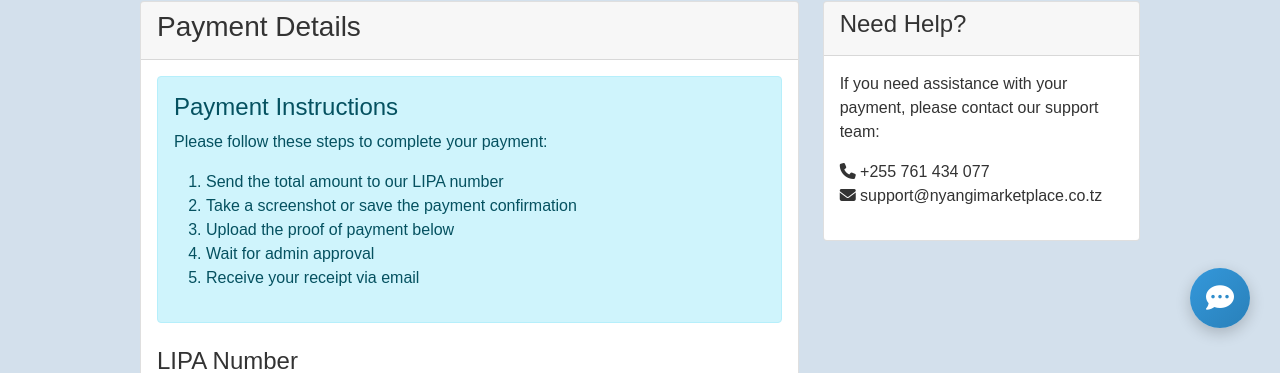
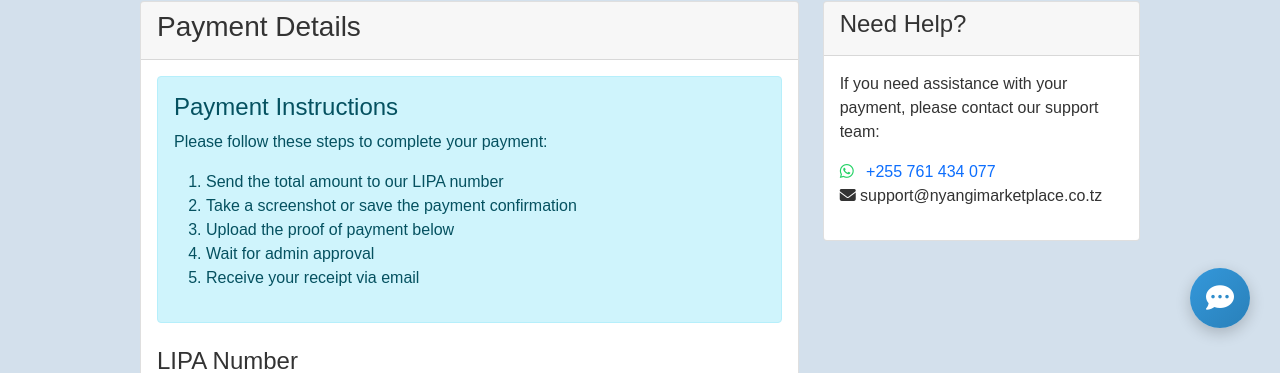
Before and after one commit to bravomzogo/nyangi_market, a Django app: template myapp/templates/myapp/payment_checkout.html in a window 1280 px wide. Shown: the part 442-815 px from the top of the page. Run offline with Django 5.2, Linux system fonts and the light colour scheme; the template is opened without the code that fills it, so the values that code supplies are empty; some libraries are stand-ins or nearby versions.

Commit message:
Update payment checkout

```diff
--- a/myapp/templates/myapp/payment_checkout.html
+++ b/myapp/templates/myapp/payment_checkout.html
@@ -88,7 +88,12 @@
                 <div class="card-body">
                     <p>If you need assistance with your payment, please contact our support team:</p>
                     <ul class="list-unstyled">
-                        <li><i class="fas fa-phone"></i> +255 761 434 077</li>
+                        <li>
+                            <a href="https://wa.me/255761434077" target="_blank" rel="noopener noreferrer" class="text-decoration-none">
+                                <i class="fab fa-whatsapp" style="color:#25D366;"></i>
+                                <span class="ms-2">+255 761 434 077</span>
+                            </a>
+                        </li>
                         <li><i class="fas fa-envelope"></i> support@nyangimarketplace.co.tz</li>
                     </ul>
                 </div>
```
